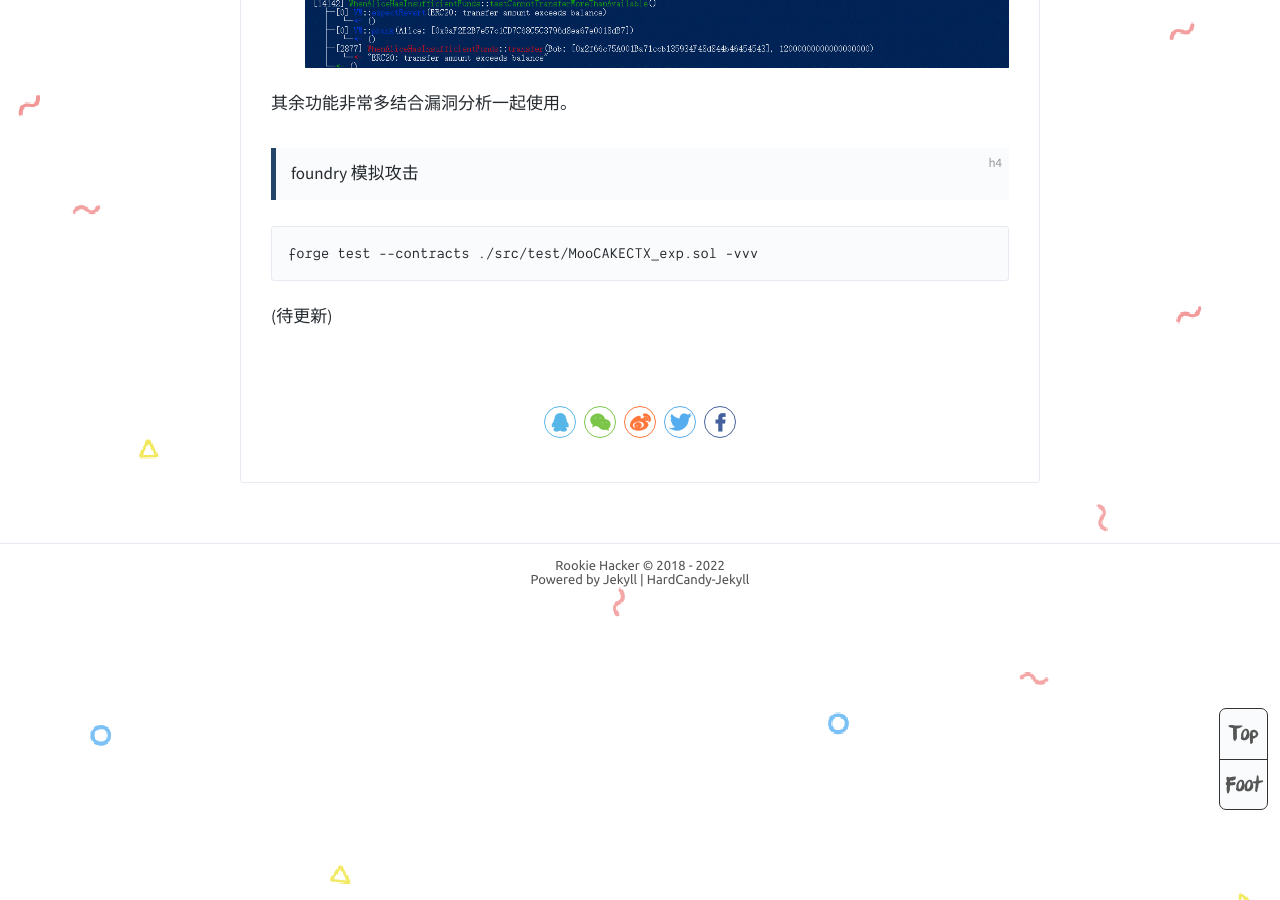
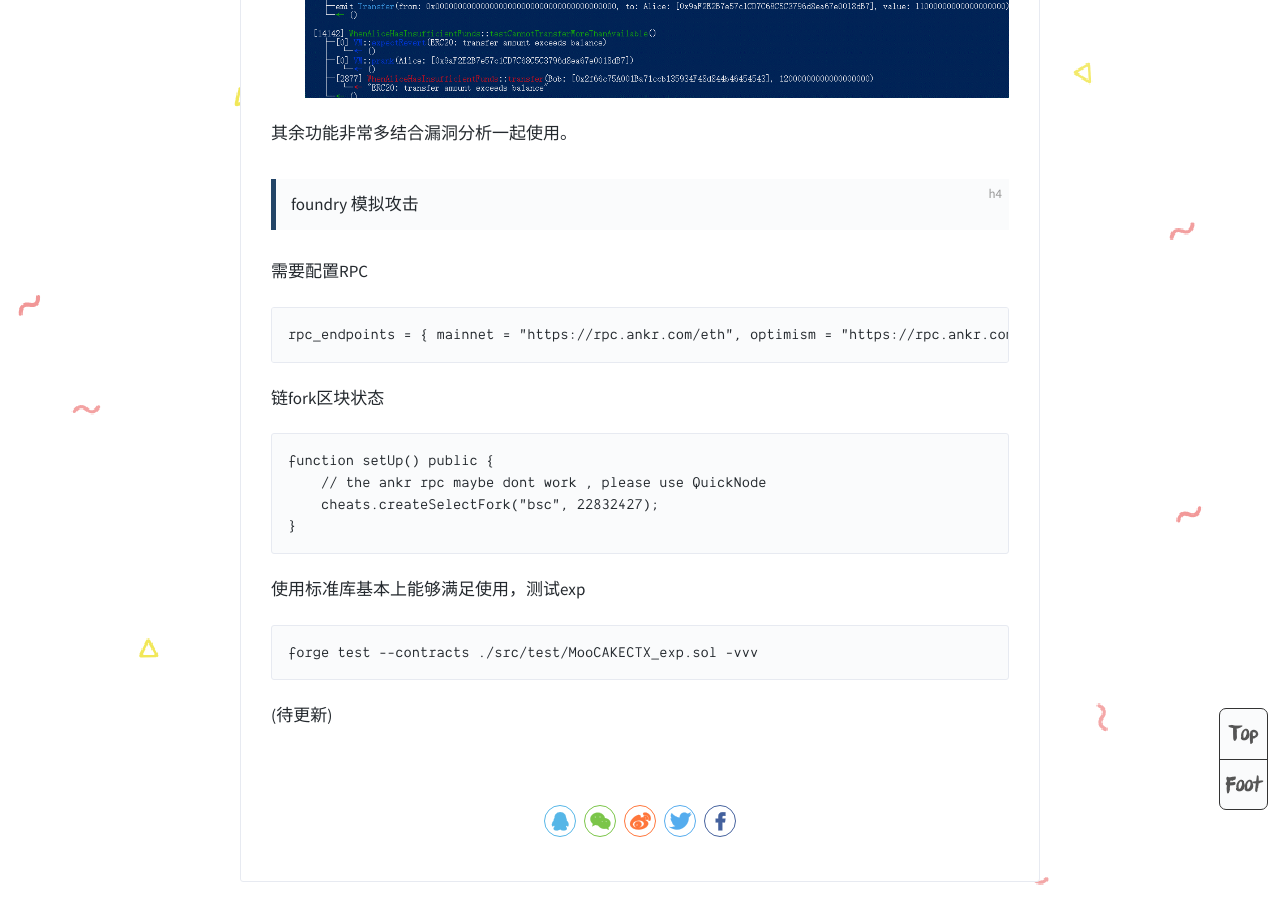
Before and after one commit to blackyc/blackyc.github.io, a Jekyll site: the page built from _posts/2022-11-21-Hardhat.md, in a window 1280 px wide and 900 px high, scrolled down 16069 px. Built offline with Jekyll 4.4.1, drawn with Linux system fonts in a browser that asks for light colours; comment, search, counter and statistics services are not loaded; some of the changed text lies outside the part shown.

Commit message:
Signed-off-by: blackyc <710983724@qqcom>

````diff
--- a/_posts/2022-11-21-Hardhat.md
+++ b/_posts/2022-11-21-Hardhat.md
@@ -599,6 +599,21 @@ forge test -vvvvv
 
 #### foundry 模拟攻击
 
+需要配置RPC
+```
+rpc_endpoints = { mainnet = "https://rpc.ankr.com/eth", optimism = "https://rpc.ankr.com/optimism" , fantom = "https://rpc.ankr.com/fantom", arbitrum = "https://rpc.ankr.com/arbitrum", bsc = "https://rpc.ankr.com/bsc", moonriver = "https://moonriver.public.blastapi.io", gnosis = "https://rpc.ankr.com/gnosis", avax = "https://rpc.ankr.com/avalanche", polygon = "https://rpc.ankr.com/polygon"}
+```
+
+链fork区块状态
+```
+function setUp() public {
+    // the ankr rpc maybe dont work , please use QuickNode
+    cheats.createSelectFork("bsc", 22832427);
+}
+```
+
+
+使用标准库基本上能够满足使用，测试exp
 ```
 forge test --contracts ./src/test/MooCAKECTX_exp.sol -vvv
 ```
````
Also changed, not shown: other parts of _posts/2022-11-21-Hardhat.md (+1 -1 lines), 2 other files.
